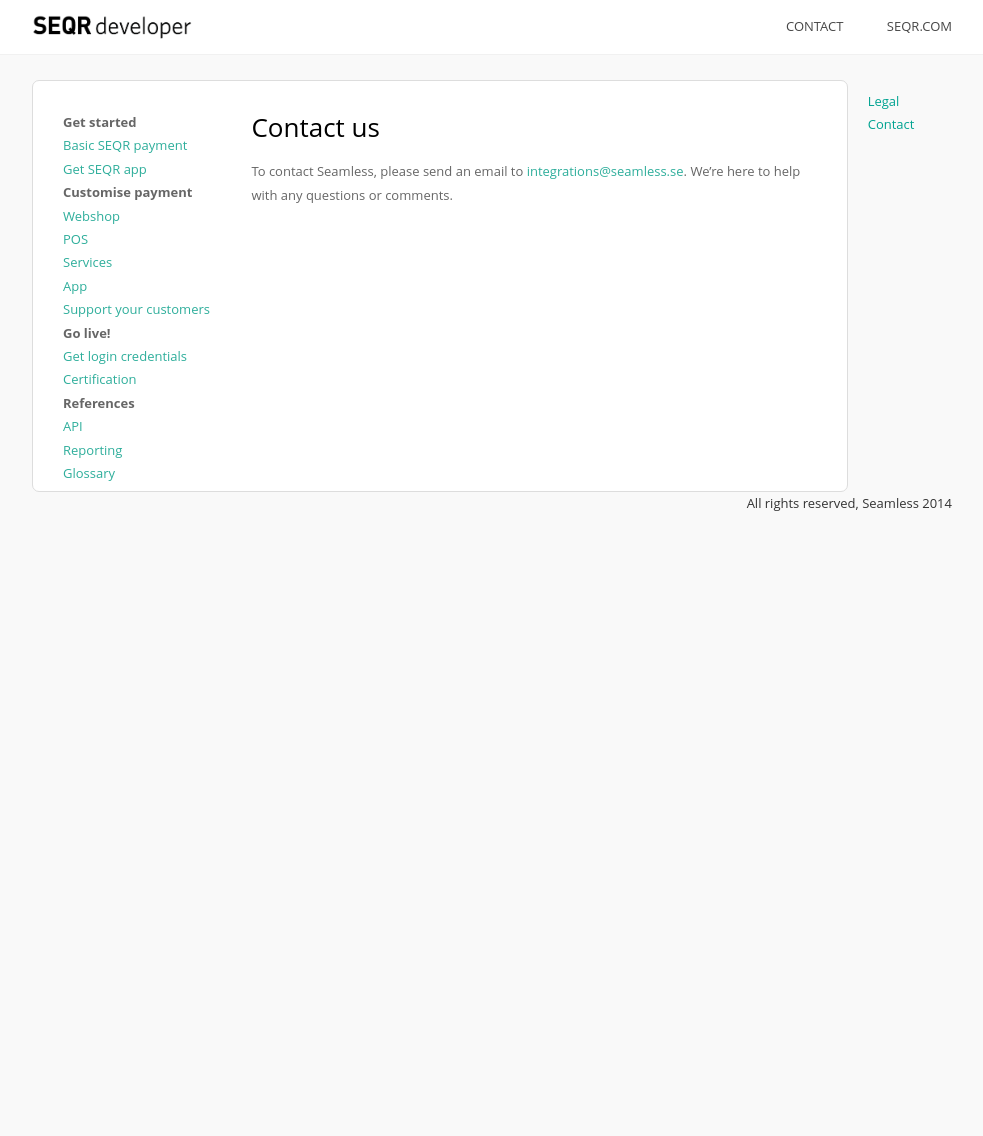
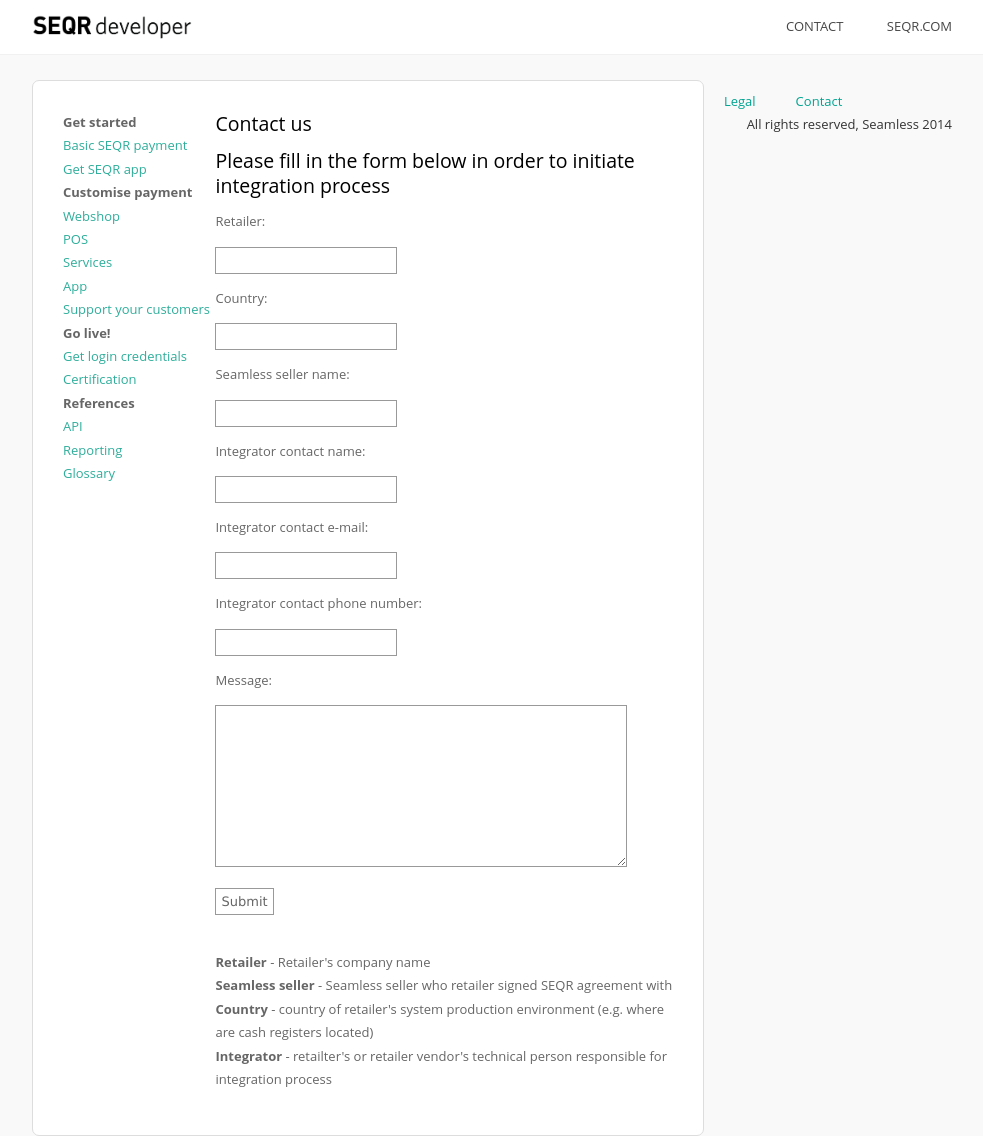
Before and after one commit to SeamlessDistribution/SeamlessDistribution.github.io, a Jekyll site: the page built from contact/index.md, in a window 1280 px wide and 1136 px high. Shown: the whole window, without its empty margins (138-1121 px from the left). Built offline with Jekyll 4.4.1, drawn with Linux system fonts in a browser that asks for light colours.

Commit message:
Added contact email form

```diff
--- a/_layouts/default.html
+++ b/_layouts/default.html
@@ -5,6 +5,7 @@
     <meta name="viewport" content="width=device-width, initial-scale=1.0">
 	<title>{{ page.title }}</title>
 	<link rel="stylesheet" href="/assets/css/style.css" type="text/css" />
+	<link rel="stylesheet" href="/assets/css/mailForm.css" type="text/css" />
 	<link rel="stylesheet" href="/assets/css/pygments.css" type="text/css" />
 	<link rel="shortcut icon" href="/assets/images/favicon.ico" />
 	<script src="/assets/javascripts/modernizr-2.6.1.min.js"></script>
--- /dev/null
+++ b/assets/css/mailForm.css
@@ -0,0 +1,45 @@
+.div-table{
+  display:table;
+  width:auto;
+  border:0px;
+  border-spacing:0px;/*cellspacing:poor IE support for  this*/
+}
+.div-table-row{
+  display:table-row;
+  width:auto;
+  clear:both;
+}
+
+}
+.div-table-row-msg{
+  display:table-row;
+  column-span: 1; /* W3C */
+-webkit-column-span: 1; /* Safari & Chrome */
+-moz-column-span: 1; /* Firefox */
+-ms-column-span: 1; /* Internet Explorer */
+-o-column-span: 1; /* Opera */
+}
+
+.div-table-col{
+  float:left;/*fix for  buggy browsers*/
+  display:table-column;
+  width:270px;
+}
+
+.div-table-col-msg{
+  float:left;/*fix for  buggy browsers*/
+  display:table-column;
+  width:400px;
+}
+
+.msg{
+  width:400px;
+  height: 150px;
+}
+
+h1{
+font-size: 1.5em;
+color: #000;
+line-height: 1.3em;
+margin-bottom: 0.6em;
+}
--- a/contact/index.md
+++ b/contact/index.md
@@ -6,5 +6,47 @@
 
 #Contact us
 
-To contact Seamless, please send an email to [integrations@seamless.se](mailto:integrations@seamless.se).
-We’re here to help with any questions or comments.
+
+
+<h1>Please fill in the form below in order to initiate integration process</h1>
+<form action="mailto:integrations@seamless.se?Subject=Integration request" method="post" enctype="text/plain" >
+<div class="div-table">
+             <div class="div-table-row">
+                <div class="div-table-col"><p>Retailer:</p></div>
+                <div  class="div-table-col"><input type="text" name="Retailer"></div>
+             </div>
+	<div class="div-table-row">
+                <div class="div-table-col"><p>Country:</p></div>
+                <div  class="div-table-col"><input type="text" name="Country"></div>
+             </div>
+	<div class="div-table-row">
+                <div class="div-table-col"><p>Seamless seller name:</p></div>
+                <div  class="div-table-col"><input type="text" name="Seamless seller name"></div>
+             </div>
+            <div class="div-table-row">
+                  <div class="div-table-col"><p>Integrator contact name:</p></div>
+                <div class="div-table-col"><input type="text" name="Integrator contact"></div>
+            </div>
+	<div class="div-table-row">
+                  <div class="div-table-col"><p>Integrator contact e-mail:</p></div>
+                <div class="div-table-col"><input type="text" name="Integrator contact email"></div>
+            </div>
+	<div class="div-table-row">
+                  <div class="div-table-col"><p>Integrator contact phone number:</p></div>
+                <div class="div-table-col"><input type="text" name ="Integrator contact phone number"></div>
+            </div>
+	<div class="div-table-row">
+                  <div class="div-table-col"><p>Message:</p></div>
+          </div>
+	<div class="div-table-row-msg">
+                <div class="div-table-col-msg"><textarea name="Message" class="msg"></textarea></div>
+          </div>
+      </div>
+<input type="submit" value="Submit">
+<p>
+<br/><b>Retailer</b> - Retailer's company name
+<br/><b>Seamless seller</b> - Seamless seller who retailer signed SEQR agreement with
+<br/><b>Country</b> - country of retailer's system production environment (e.g. where are cash registers located)
+<br/><b>Integrator</b> - retailter's or retailer vendor's technical person responsible for integration process
+</p>
+</form>
```
